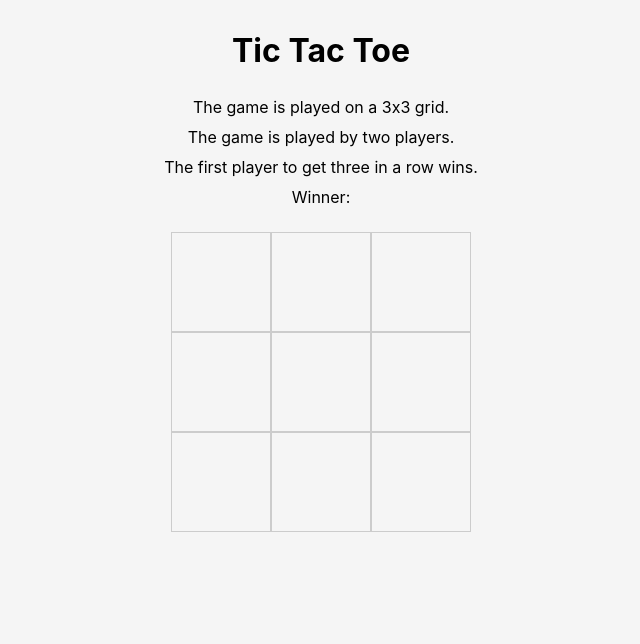
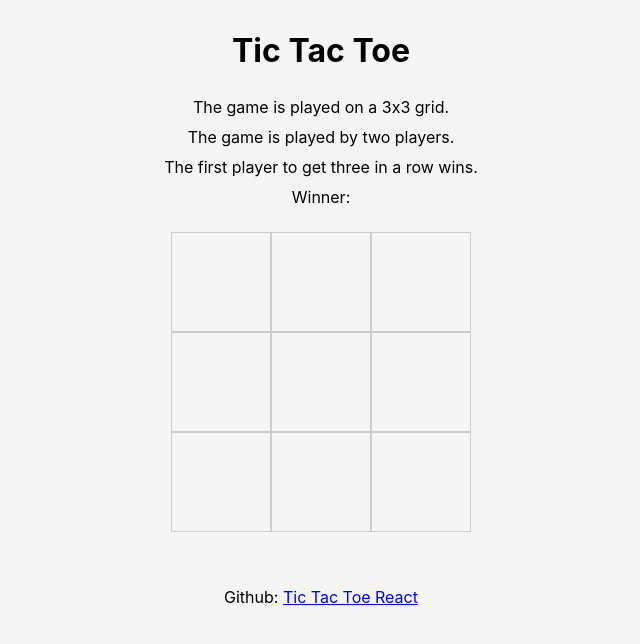
Before and after one commit to kennarddh/tic-tac-toe-react, a React (Create React App) app: page / in a window 1280 px wide. Shown: the top 644 px of the page, without its empty margins (319-959 px from the left). Built offline with nearby package versions, Linux system fonts and the light colour scheme.

Commit message:
feat: Add github link

```diff
--- a/src/App.js
+++ b/src/App.js
@@ -99,9 +99,16 @@ const App = () => {
 				))}
 			</GameContainer>
 
-			{IsCanRestart && (
-				<RestartButton onClick={Restart}>Play Again?</RestartButton>
-			)}
+			<RestartButton showing={IsCanRestart} onClick={Restart}>
+				Play Again?
+			</RestartButton>
+
+			<p>
+				Github:{' '}
+				<a href='https://github.com/kennarddh/tic-tac-toe-react'>
+					Tic Tac Toe React
+				</a>
+			</p>
 		</Container>
 	)
 }
--- a/src/Styles.jsx
+++ b/src/Styles.jsx
@@ -37,6 +37,7 @@ export const RestartButton = styled.button`
 	font-weight: bold;
 	color: #333;
 	transition: all 0.2s ease-in-out;
+	visibility: ${props => (props.showing ? 'visible' : 'hidden')};
 
 	&:hover {
 		background-color: #ccc;
```
